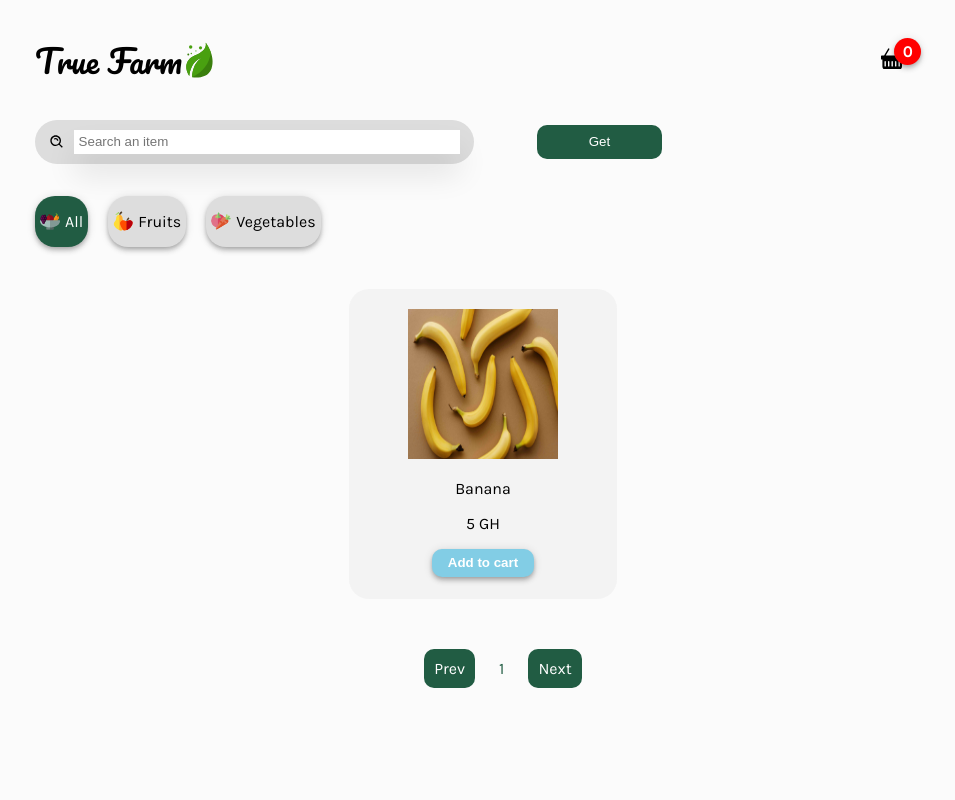
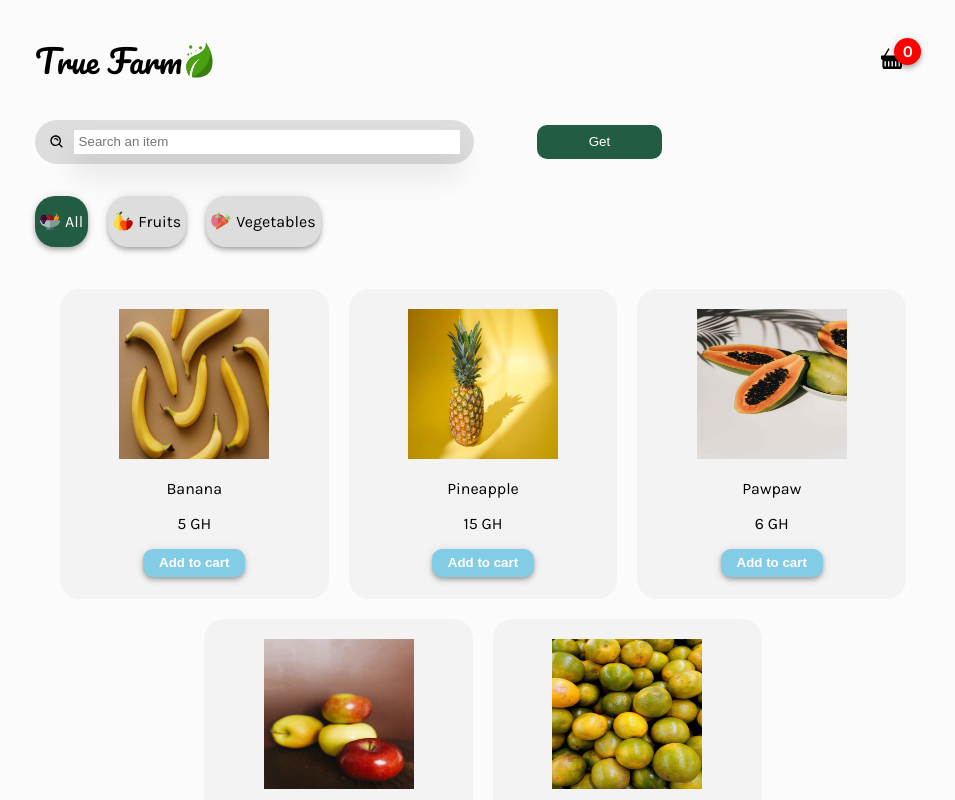
Before and after one commit to Dennis-22/true-farm, a Next.js app: page /products in a window 1280 px wide. Shown: the top 800 px of the page, without its empty margins (157-1112 px from the left). Built offline with nearby package versions, Linux system fonts and the light colour scheme.

Commit message:
rooled back

```diff
--- a/context.js/states.js
+++ b/context.js/states.js
@@ -33,100 +33,100 @@ const Data = [
         price:5
     },
 
-    // {
-    //     id:'3',
-    //     category:'fruit',
-    //     name:'Pineapple',
-    //     image: pineapple,
-    //     price:15
-    // },
-    // {
-    //     id:'5',
-    //     category:'fruit',
-    //     name:'Pawpaw',
-    //     image: pawpaw,
-    //     price:6
-    // },
-    // {
-    //         id:'7',
-    //         category:'fruit',
-    //         name:'Apple',
-    //         image: apple,
-    //         price:17
-    //     },
-    // {
-    //     id:'2',
-    //     category:'fruit',
-    //     name:'Orange',
-    //     image: orange,
-    //     price:7
-    // },
-    //     {
-    //     id:'9',
-    //     category:'vegetable',
-    //     name:'Onion',
-    //     image: onion,
-    //     price:10
-    // },{
-    //         id:'12',
-    //         category:'vegetable',
-    //         name:'Tomatoes',
-    //         image: tomatoes,
-    //         price:15
-    //     },
-    // {
-    //     id:'4',
-    //     category:'fruit',
-    //     name:'Strawberry',
-    //     image: strawberry,
-    //     price:12
-    // },
-    //      {
-    //     id:'6',
-    //     category:'fruit',
-    //     name:'Watermelon',
-    //     image: watermelon,
-    //     price:11
-    // },  {
-    //     id:'8',
-    //     category:'fruit',
-    //     name:'Grapes',
-    //     image: grapes,
-    //     price:15
-    // },
+    {
+        id:'3',
+        category:'fruit',
+        name:'Pineapple',
+        image: pineapple,
+        price:15
+    },
+    {
+        id:'5',
+        category:'fruit',
+        name:'Pawpaw',
+        image: pawpaw,
+        price:6
+    },
+    {
+            id:'7',
+            category:'fruit',
+            name:'Apple',
+            image: apple,
+            price:17
+        },
+    {
+        id:'2',
+        category:'fruit',
+        name:'Orange',
+        image: orange,
+        price:7
+    },
+        {
+        id:'9',
+        category:'vegetable',
+        name:'Onion',
+        image: onion,
+        price:10
+    },{
+            id:'12',
+            category:'vegetable',
+            name:'Tomatoes',
+            image: tomatoes,
+            price:15
+        },
+    {
+        id:'4',
+        category:'fruit',
+        name:'Strawberry',
+        image: strawberry,
+        price:12
+    },
+         {
+        id:'6',
+        category:'fruit',
+        name:'Watermelon',
+        image: watermelon,
+        price:11
+    },  {
+        id:'8',
+        category:'fruit',
+        name:'Grapes',
+        image: grapes,
+        price:15
+    },
 
-    // {
-    //     id:'10',
-    //     category:'vegetable',
-    //     name:'Carrots',
-    //     image: carrots,
-    //     price:8
-    // }, {
-    //     id:'11',
-    //     category:'vegetable',
-    //     name:'Letuce',
-    //     image: letuce,
-    //     price:13
-    // },   {
-    //     id:'14',
-    //     category:'vegetable',
-    //     name:'Almonds',
-    //     image: almond,
-    //     price:16
-    // }, {
-    //     id:'15',
-    //     category:'vegetable',
-    //     name:'Green Pea',
-    //     image: greenPea,
-    //     price:3
-    // },
-    // {
-    //     id:'16',
-    //     category:'vegetable',
-    //     name:'Spinach',
-    //     image: spinach,
-    //     price:16
-    // },
+    {
+        id:'10',
+        category:'vegetable',
+        name:'Carrots',
+        image: carrots,
+        price:8
+    }, {
+        id:'11',
+        category:'vegetable',
+        name:'Letuce',
+        image: letuce,
+        price:13
+    },   {
+        id:'14',
+        category:'vegetable',
+        name:'Almonds',
+        image: almond,
+        price:16
+    }, {
+        id:'15',
+        category:'vegetable',
+        name:'Green Pea',
+        image: greenPea,
+        price:3
+    },
+    {
+        id:'16',
+        category:'vegetable',
+        name:'Spinach',
+        image: spinach,
+        price:16
+    },
 ]
 
 
```
Also changed, not shown: next.config.js (+12 -0 lines), styles/Home.module.css (+9 -7 lines), 1 other file (tests, documents, lock files or other folders).
